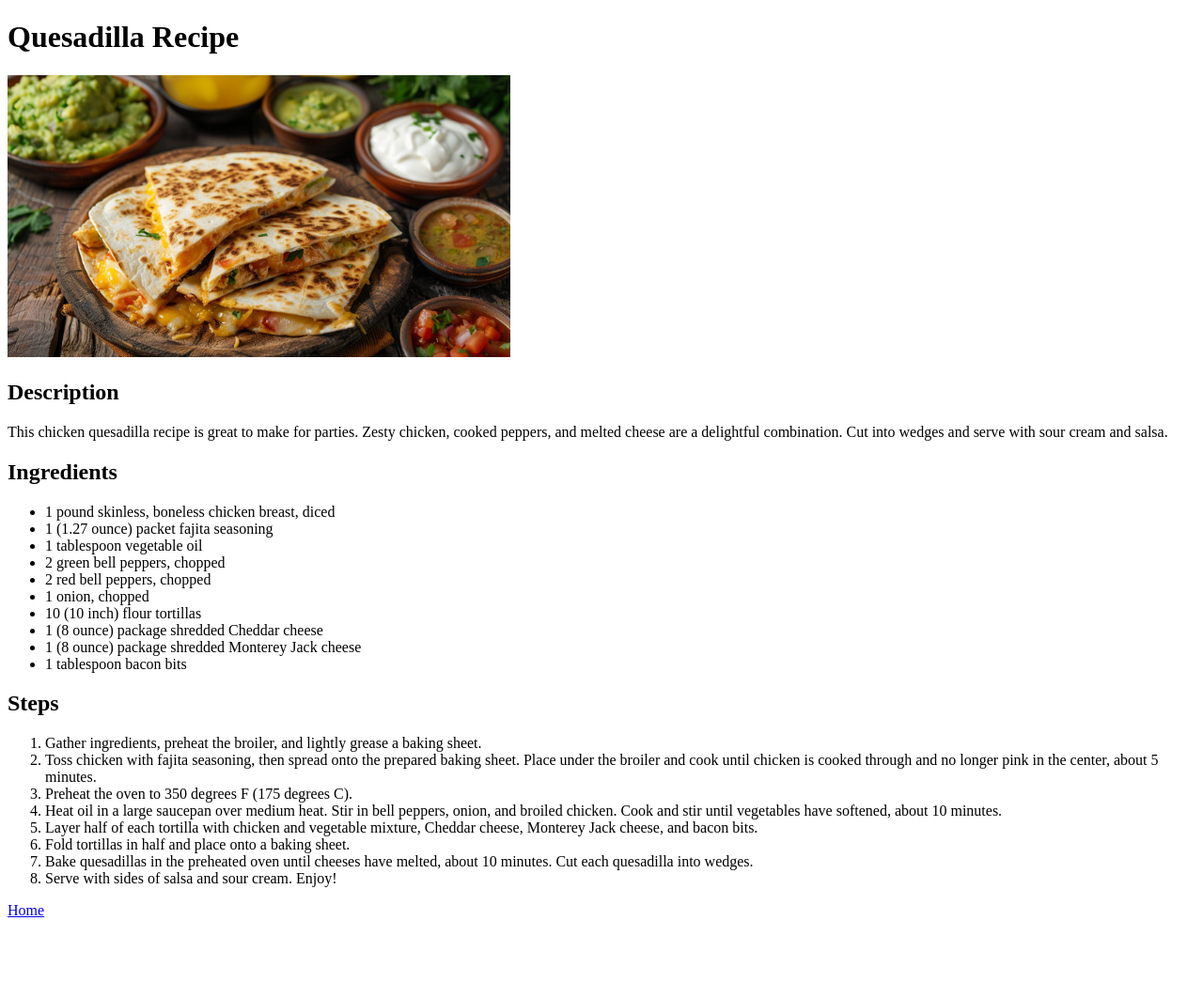
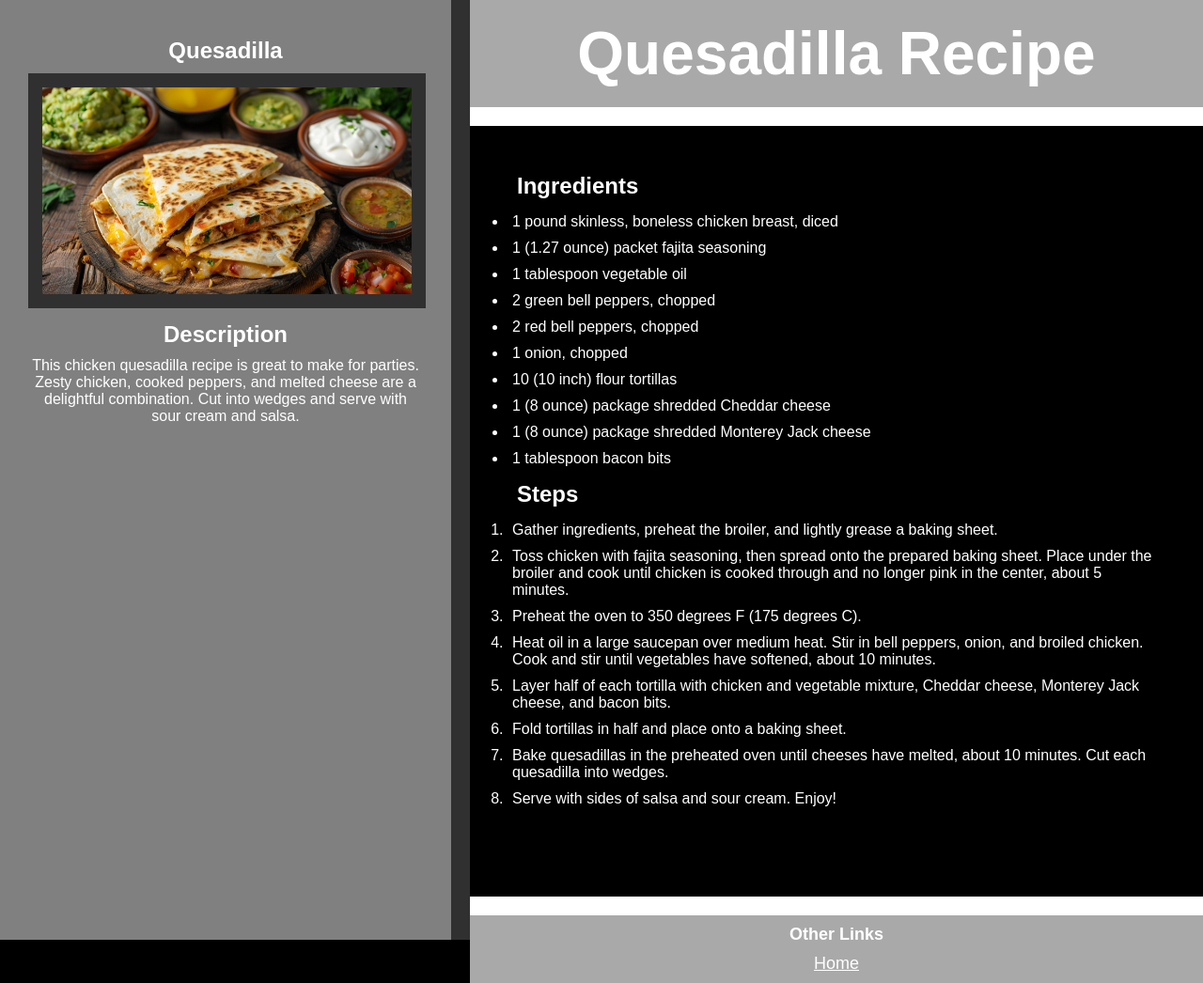
Before and after one commit to CREAMS1/odin_recipes, a plain HTML site: page recipes/quesadilla.html in a window 1280 px wide. Shown: the whole page at 94% size. Before the commit the page ends 986 px from the top, so only its background shows below. Drawn offline with Linux system fonts and the light colour scheme.

Commit message:
Style quesadilla page & combined Css pages
combined the css recipe pages into one to avoid repeating the same css

```diff
--- a/css/pasta-styles.css
+++ b/css/recipe-styles.css
@@ -39,7 +39,12 @@ body {
 
 }
 
-.description {
+.image-quesadilla {
+    border: solid #303030 15px;
+    height: 250px;
+}
+
+.sidebar h2 {
     padding: 10px;
 }
 
@@ -74,8 +79,11 @@ body {
     padding: 10px;
     margin-left: 500px;
     border-top: solid white 20px;
+    position: relative;
+    top: 50px;
 }
 
 .other-links h4 {
     padding-bottom: 10px;
+
 }
--- a/recipes/quesadilla.html
+++ b/recipes/quesadilla.html
@@ -4,19 +4,27 @@
     <meta charset="UTF-8">
     <meta name="viewport" content="width=device-width, initial-scale=1.0">
     <title>Quesadilla Recipe</title>
-    <link rel="stylesheet" href="../css/quesadilla-styles.css">
+    <link rel="stylesheet" href="../css/recipe-styles.css">
 </head>
 <body>
-    <h1>Quesadilla Recipe</h1>
+    <div class="sidebar">
 
-    <img src="../images/cheesy-chicken-quesadilla-stockcake.jpg" height="300">
+        <h2>Quesadilla</h2>
+
+        <img src="../images/cheesy-chicken-quesadilla-stockcake.jpg" class="image-quesadilla">
 
         <h2>Description</h2>
         <p>
             This chicken quesadilla recipe is great to make for parties. Zesty chicken,
             cooked peppers, and melted cheese are a delightful combination. Cut into wedges and serve with sour cream and salsa.
         </p>
+    </div>
 
+    <div class="title">
+         <h1>Quesadilla Recipe</h1>
+    </div>
+
+    <div class="main">
         <h2>Ingredients</h2>
     <ul>
         <li>1 pound skinless, boneless chicken breast, diced</li>
@@ -52,7 +60,12 @@
         </li>
         <li>Serve with sides of salsa and sour cream. Enjoy!</li>
     </ol>
+    </div>
 
+    <footer class="other-links">
+            <h4>Other Links</h4>
             <a href="../index.html">Home</a>
+    </footer>
+
 </body>
 </html>
```
Also changed, not shown: recipes/fried-chicken.html (+1 -1 lines), recipes/pasta.html (+5 -5 lines), css/chicken-styles.css (deleted), css/quesadilla-styles.css (deleted). Lines whose indentation alone changed are shown as unchanged.
